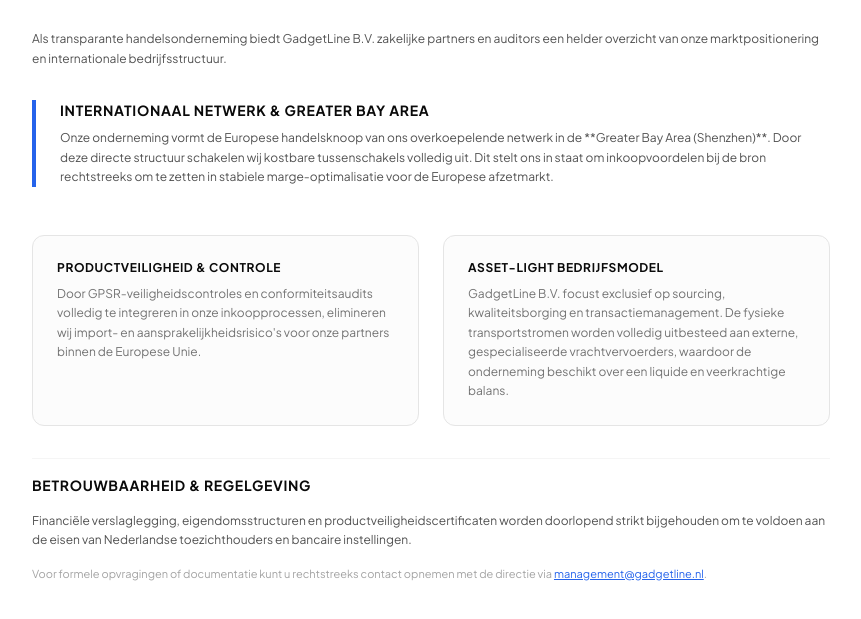
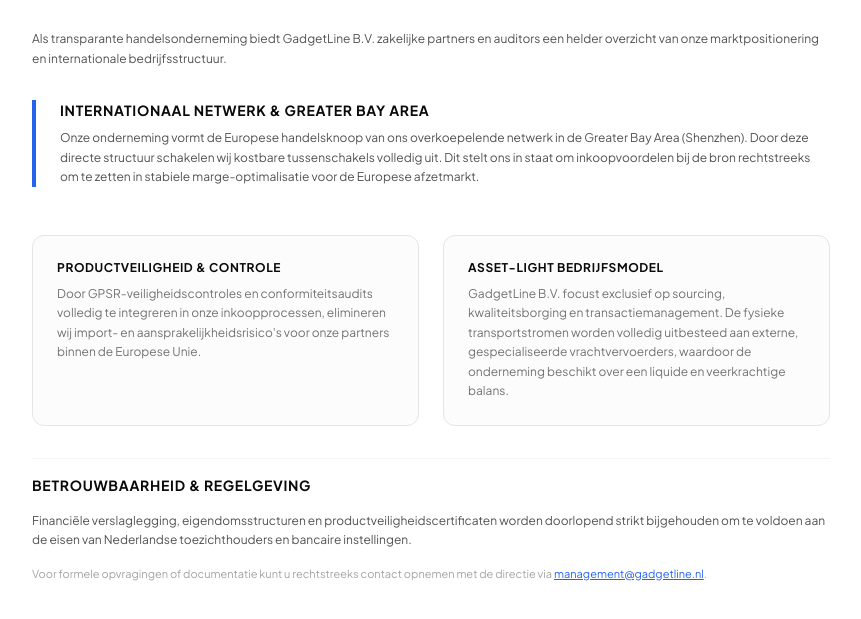
Before and after one commit to gadgetlinebv/website, a plain HTML site: page investors.html in a window 1280 px wide. Shown: the part 209-828 px from the top of the page, without its empty margins (209-1070 px from the left). Drawn offline with nearby package versions, Linux system fonts and the light colour scheme.

Commit message:
Update investors.html

```diff
--- a/investors.html
+++ b/investors.html
@@ -27,7 +27,7 @@
         <div class="border-l-4 border-blue-600 pl-6 space-y-2">
             <h2 class="text-sm font-bold text-neutral-950 uppercase tracking-wider">Internationaal Netwerk & Greater Bay Area</h2>
             <p class="text-xs text-neutral-600 leading-relaxed">
-                Onze onderneming vormt de Europese handelsknoop van ons overkoepelende netwerk in de **Greater Bay Area (Shenzhen)**. Door deze directe structuur schakelen wij kostbare tussenschakels volledig uit. Dit stelt ons in staat om inkoopvoordelen bij de bron rechtstreeks om te zetten in stabiele marge-optimalisatie voor de Europese afzetmarkt.
+                Onze onderneming vormt de Europese handelsknoop van ons overkoepelende netwerk in de Greater Bay Area (Shenzhen). Door deze directe structuur schakelen wij kostbare tussenschakels volledig uit. Dit stelt ons in staat om inkoopvoordelen bij de bron rechtstreeks om te zetten in stabiele marge-optimalisatie voor de Europese afzetmarkt.
             </p>
         </div>
 
```
